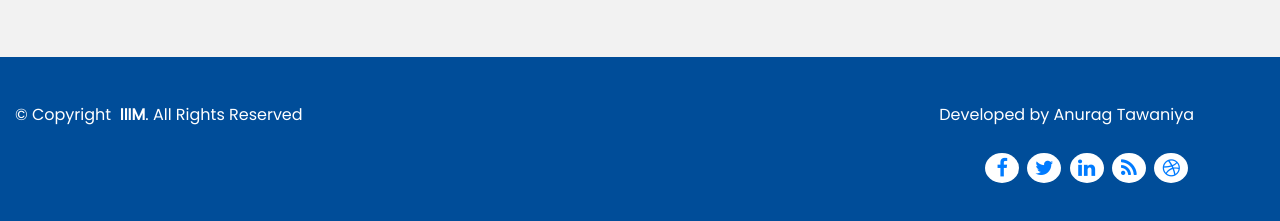
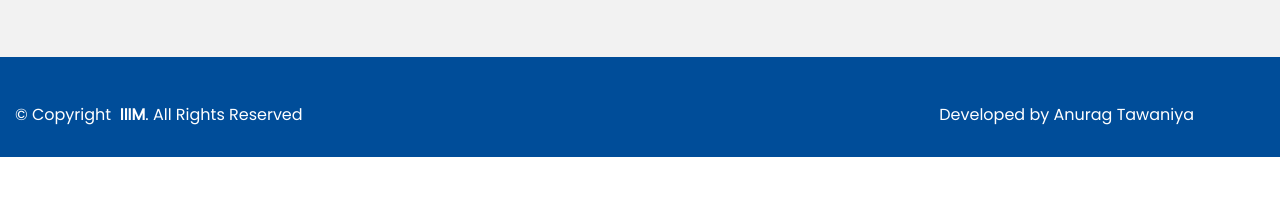
Before and after one commit to Anuragtawaniya/icmit, a plain HTML site: page index.html in a window 1280 px wide. Shown: the part 9300-9521 px from the top of the page. After the commit the page ends 9457 px from the top, so only its background shows below. Drawn offline with nearby package versions, Linux system fonts and the light colour scheme.

Commit message:
Add files via upload

```diff
--- a/index.html
+++ b/index.html
@@ -878,14 +878,7 @@ document.getElementById("defaultOpen").click();
 
             <div class="col-md-4 text-center">
              <span style="padding:10px 5px ;"class="swhite">  Developed by Anurag Tawaniya</span>
-             <br><br>
-                <ul id="menu">
-                    <li><a href="#" class="fa fa-facebook"></a></li>
-                    <li><a href="#" class="fa fa-twitter"></a></li>
-                    <li> <a href="#" class="fa fa-linkedin"></a></li>
-                    <li><a href="#" class="fa fa-rss"></a> </li>
-                    <li> <a href="#" class="fa fa-dribbble"></a></li>
-                </ul>
+
 
             </div>
         </div>
```
